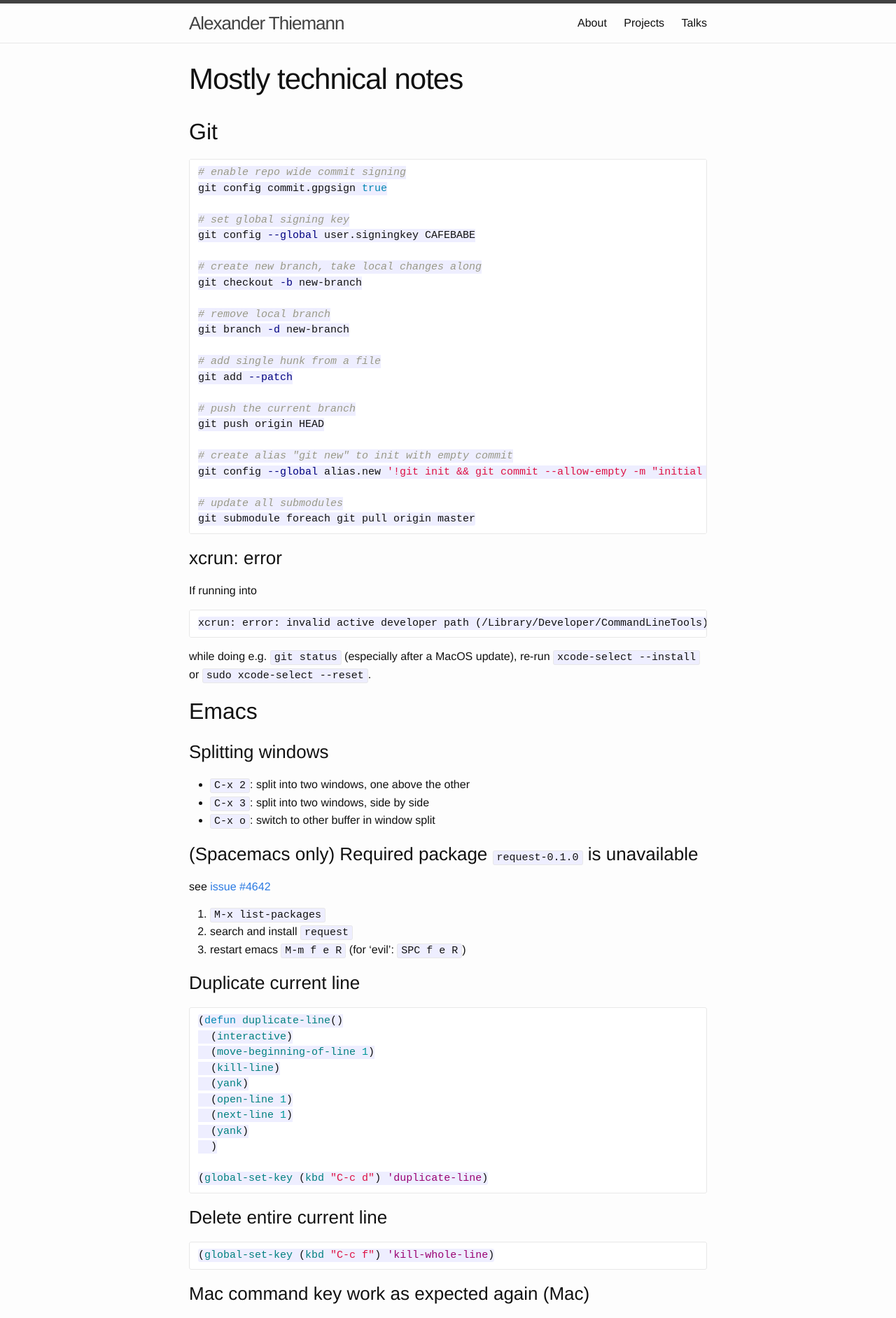
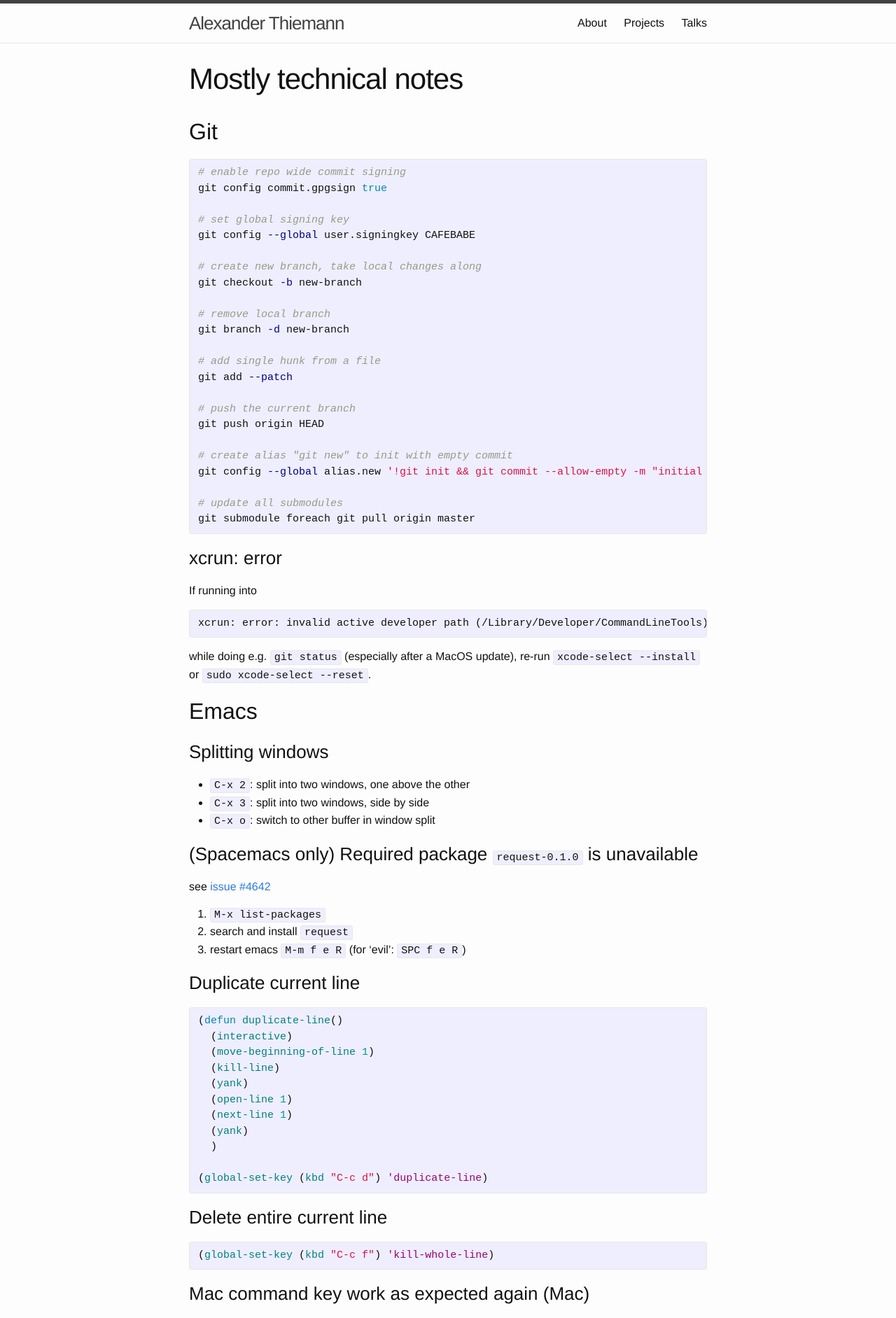
Before and after one commit to agrafix/homepage, a Jekyll site: the page built from notes.md, in a window 1280 px wide. Shown: the top 1883 px of the page at 70% size. Built offline with Jekyll 4.4.1, drawn with Linux system fonts in a browser that asks for light colours.

Commit message:
some styling fixes

```diff
--- a/_sass/_base.scss
+++ b/_sass/_base.scss
@@ -139,7 +139,7 @@ code {
 
 pre {
     padding: 8px 12px;
-    overflow-x: scroll;
+    overflow-x: auto;
 
     > code {
         border: 0;
--- a/_sass/_syntax-highlighting.scss
+++ b/_sass/_syntax-highlighting.scss
@@ -2,7 +2,6 @@
  * Syntax highlighting styles
  */
 .highlight {
-    background: #fff;
     @extend %vertical-rhythm;
 
     .c     { color: #998; font-style: italic } // Comment
--- a/css/main.scss
+++ b/css/main.scss
@@ -2,8 +2,6 @@
 # Only the main Sass file needs front matter (the dashes are enough)
 ---
 @charset "utf-8";
-
-
 
 // Our variables
 $base-font-family: Helvetica, Arial, sans-serif;
```
